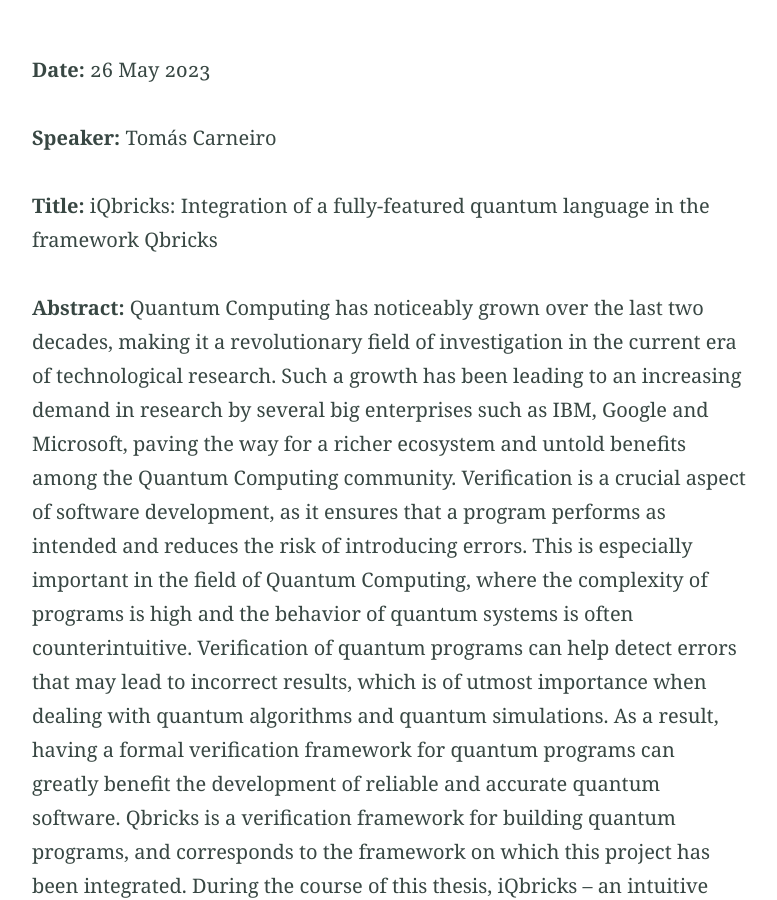
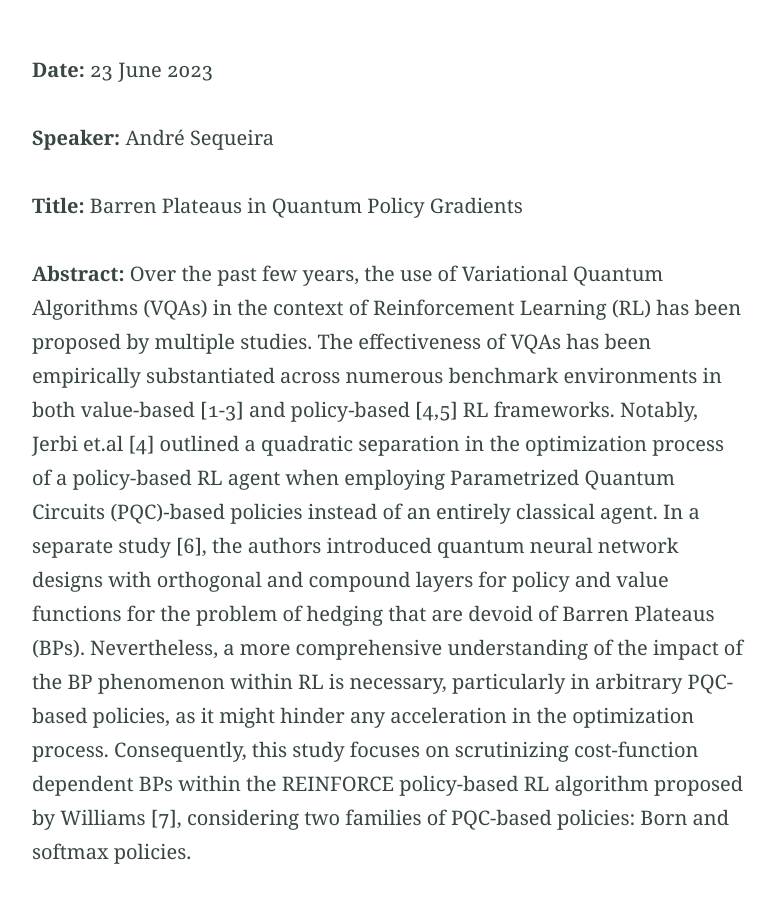
Before and after one commit to quantum-um/quantum-um.github.io, a Jekyll site: the page built from seminars.md, in a window 1280 px wide and 900 px high, scrolled down 815 px. Shown: the whole window, without its empty margins (251-1028 px from the left). Built offline with Jekyll 4.4.1, drawn with Linux system fonts in a browser that asks for light colours; some of the changed text lies outside the part shown.

Commit message:
Added info next seminar

```diff
--- a/seminars.md
+++ b/seminars.md
@@ -15,6 +15,46 @@ Valid until the end of the 2022/23 academic year
 
 **Room**:
 0.05 (Department of Informatics)
+
+---
+**Date:**
+23 June 2023
+
+**Speaker:**
+André Sequeira
+
+**Title:**
+Barren Plateaus in Quantum Policy Gradients
+
+**Abstract:**
+Over the past few years, the use of Variational Quantum Algorithms (VQAs) in the context of
+Reinforcement Learning (RL) has been proposed by multiple studies. The effectiveness of VQAs has
+been empirically substantiated across numerous benchmark environments in both value-based [1-3] and
+policy-based [4,5] RL frameworks. Notably, Jerbi et.al [4] outlined a quadratic separation in the
+optimization process of a policy-based RL agent when employing Parametrized Quantum Circuits
+(PQC)-based policies instead of an entirely classical agent. In a separate study [6], the authors
+introduced quantum neural network designs with orthogonal and compound layers for policy and value
+functions for the problem of hedging that are devoid of Barren Plateaus (BPs). Nevertheless, a more
+comprehensive understanding of the impact of the BP phenomenon within RL is necessary, particularly
+in arbitrary PQC-based policies, as it might hinder any acceleration in the optimization
+process. Consequently, this study focuses on scrutinizing cost-function dependent BPs within the
+REINFORCE policy-based RL algorithm proposed by Williams [7], considering two families of PQC-based
+policies: Born and softmax policies.
+
+**References:**
+[1] - Chen et.al. Variational Quantum Circuits for Deep Reinforcement Learning - https://ieeexplore.ieee.org/stamp/stamp.jsp?arnumber=9144562
+
+[2] - Skolik et.al. Robustness of quantum reinforcement learning under hardware errors - https://epjquantumtechnology.springeropen.com/articles/10.1140/epjqt/s40507-023-00166-1
+
+[3] - Skolik et.al. Quantum agents in the Gym: a variational quantum algorithm for deep Q-learning - https://quantum-journal.org/papers/q-2022-05-24-720/
+
+[4] - Jerbi et.al. Parametrized Quantum Policies for Reinforcement Learning - https://proceedings.neurips.cc/paper/2021/file/eec96a7f788e88184c0e713456026f3f-Paper.pdf
+
+[5] -Sequeira et.al. Policy gradients using variational quantum circuits - https://link.springer.com/article/10.1007/s42484-023-00101-8
+
+[6] - Cherrat et.al. Quantum Deep Hedging - https://arxiv.org/abs/2303.16585
+
+[7] - Williams  Simple statistical gradient-following algorithms for connectionist reinforcement learning - https://link.springer.com/article/10.1007/BF00992696
 
 ---
 **Date:**
```
